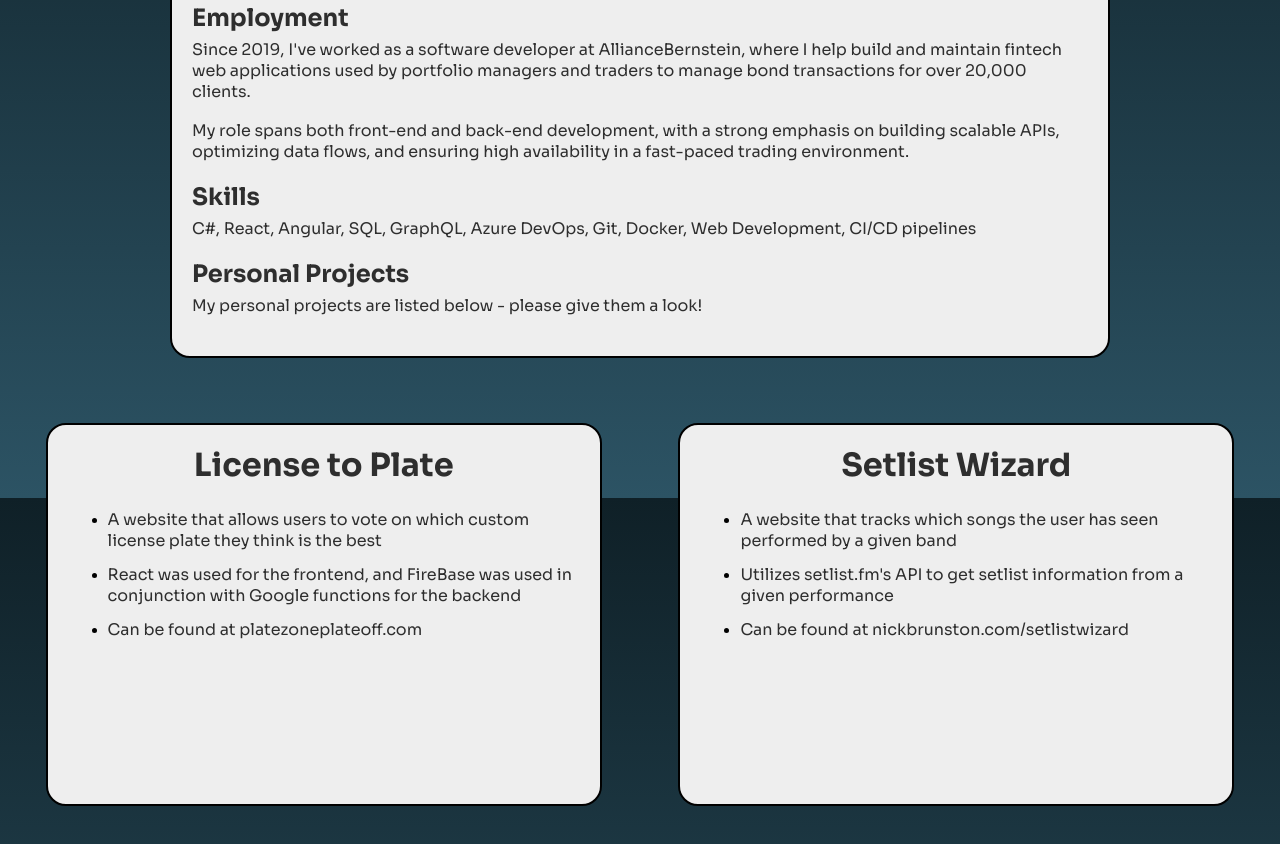
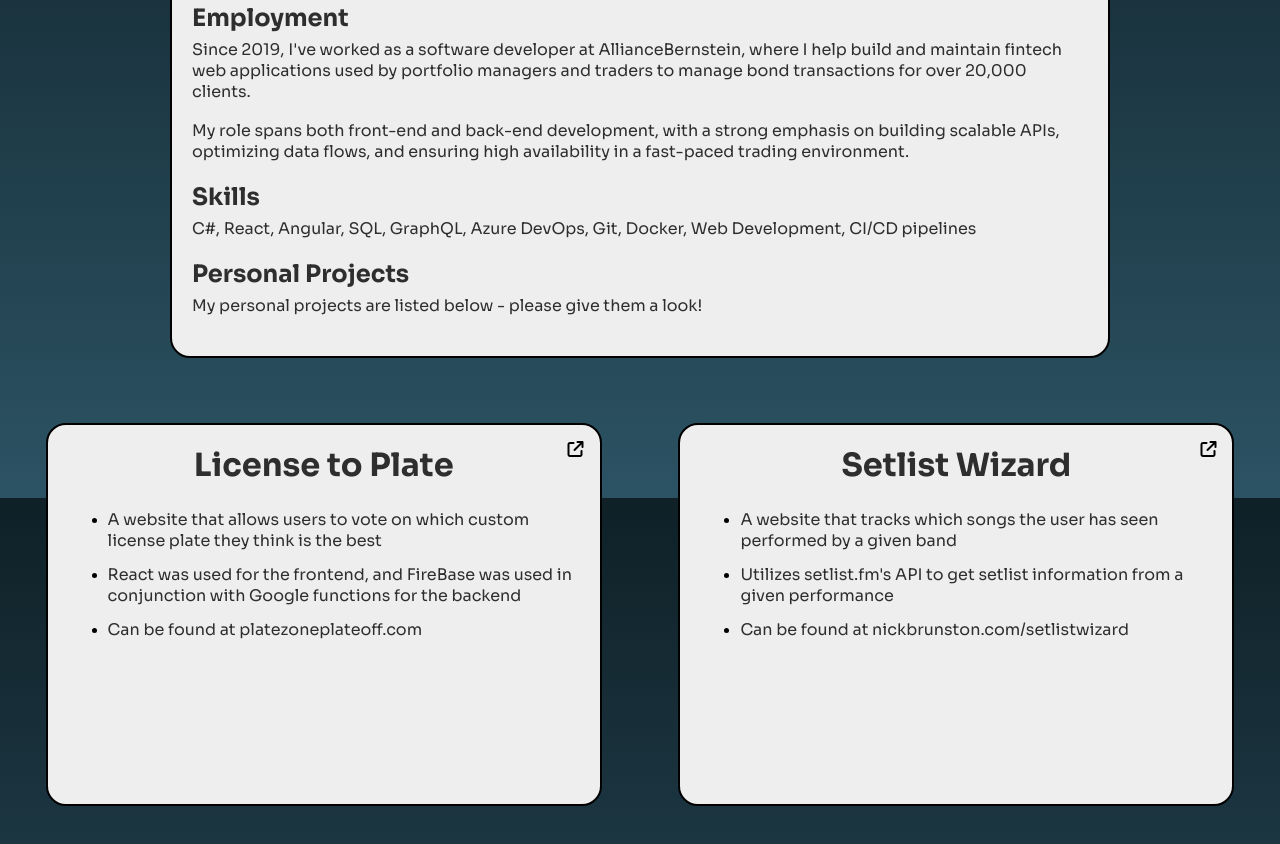
Before and after one commit to brunston97/personal-website, a website built with Vite: page index.html in a window 1280 px wide. Shown: the part 302-1146 px from the top of the page. Built offline with nearby package versions, Linux system fonts and the light colour scheme.

Commit message:
added link to plate zone plate off

```diff
--- a/index.html
+++ b/index.html
@@ -15,6 +15,7 @@
     <link href="https://fonts.googleapis.com/css2?family=Exo:wght@500&display=swap" rel="stylesheet">
     <link href="https://fonts.googleapis.com/css2?family=Sora:wght@100..800&display=swap" rel="stylesheet">
     <link href="https://fonts.googleapis.com/css2?family=Titillium+Web:ital,wght@0,200;0,300;0,400;0,600;0,700;0,900;1,200;1,300;1,400;1,600;1,700&display=swap" rel="stylesheet">
+    <link rel="stylesheet" href="https://cdnjs.cloudflare.com/ajax/libs/font-awesome/6.5.0/css/all.min.css">
   </head>
 
   <body>
@@ -55,6 +56,8 @@
 
     <div class="secondary-container-row">
       <div class="video-of-week-container">
+        <a href="https://www.platezoneplateoff.com" class="box-link" target="_blank" aria-label="Visit site"></a>
+        <i class="external-link fas fa-arrow-up-right-from-square"></i>
         <h1>License to Plate</h1>
         <ul>
           <li><p>A website that allows users to vote on which custom license plate they think is the best</p></li>
@@ -63,6 +66,7 @@
         </ul>
       </div>
       <div class="advice-container">
+        <i class="external-link fas fa-arrow-up-right-from-square"></i>
         <h1>Setlist Wizard</h1>
         <ul>
           <li><p>A website that tracks which songs the user has seen performed by a given band</p></li>
--- a/styles/main-page.css
+++ b/styles/main-page.css
@@ -40,7 +40,6 @@
 .video-of-week-container {
   padding: 20px 20px 0px 20px;
   margin-right: 3%;
-  position: relative;
 }
 
 .video-of-week-container,
@@ -48,6 +47,7 @@
   width: 40%;
   max-width: 560px;
   aspect-ratio: 151 / 106;
+  position: relative;
 }
 
 .video-of-week {
@@ -63,6 +63,18 @@
 .advice-container {
   padding: 20px 20px 0px 20px;;
   margin-left: 3%;
+}
+
+.external-link {
+  position: absolute;
+  top: 1rem;
+  right: 16px;
+}
+
+.box-link {
+  position: absolute;
+  inset: 0;
+  z-index: 1;
 }
 
 ul li p {
```
